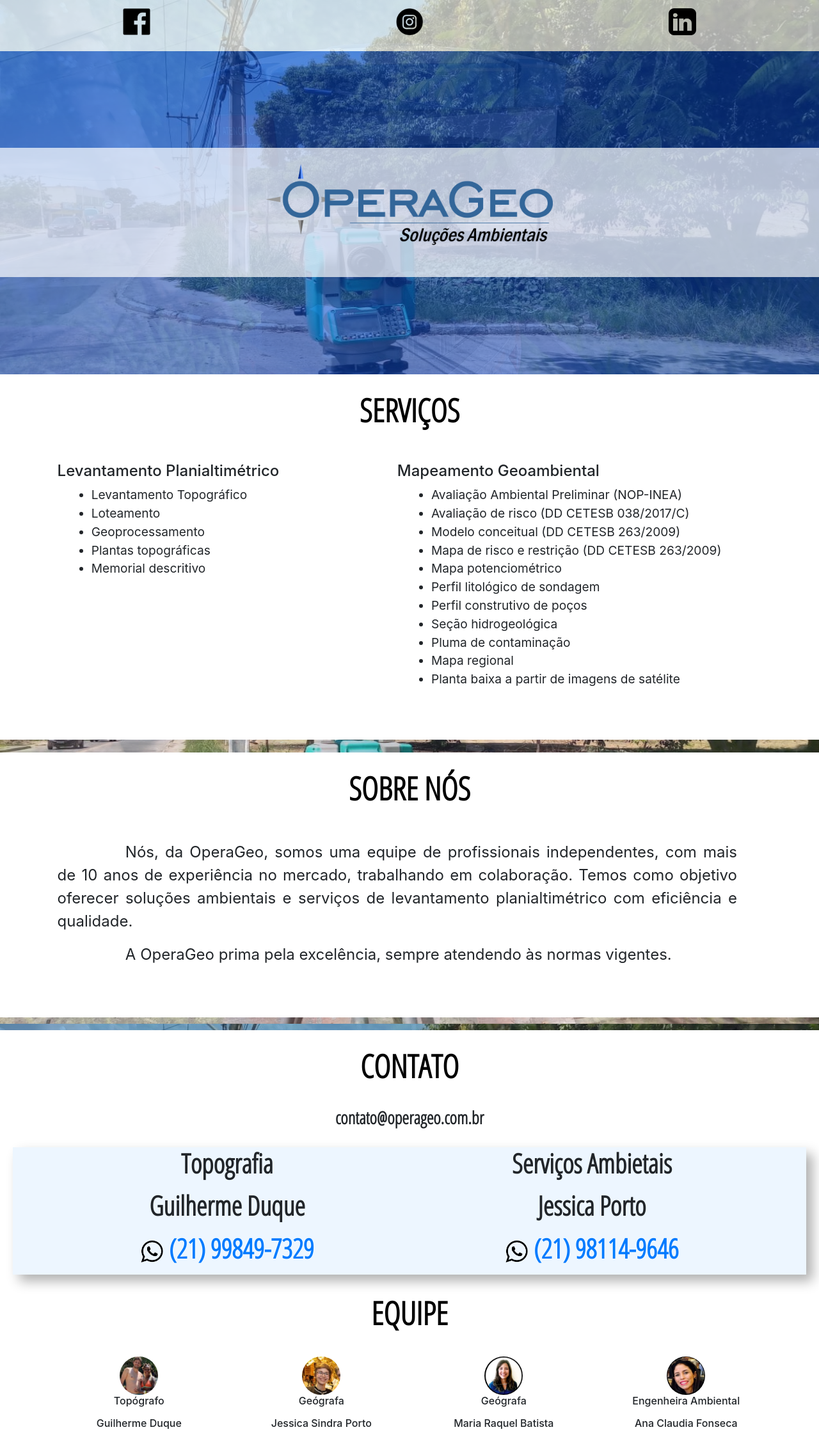
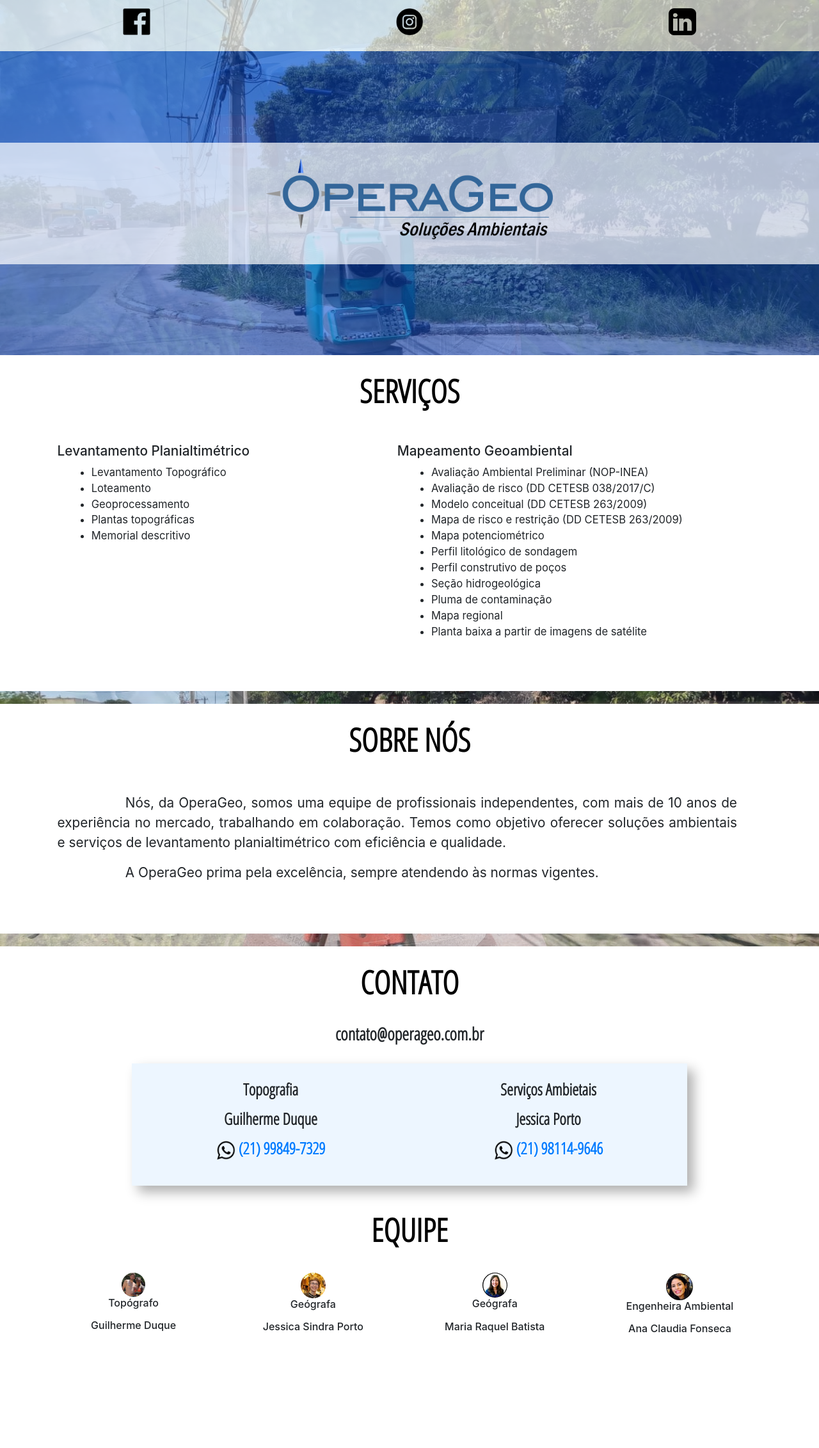
Before and after one commit to joanapaulaso/GeoNova, a PHP site: page / in a window 1280 px wide. Shown: the whole page at 64% size. After the commit the page ends 2083 px from the top, so only its background shows below. Run offline with PHP 8.4, Linux system fonts and the light colour scheme.

Commit message:
Add files via upload

```diff
--- a/CSS/custom-responsive-style.css
+++ b/CSS/custom-responsive-style.css
@@ -332,7 +340,7 @@
 
 	.card-body {
 
-		font-size: 150% !important;
+		font-size: 130% !important;
 
 	}
 
@@ -354,6 +362,12 @@
 		flex-flow: inherit !important;
 		padding-left: 0 !important;
 		padding-right: 0 !important;
+
+	}
+
+	p.contact-subtitle {
+
+		font-size: 90% !important;
 
 	}
 
--- a/CSS/styles.css
+++ b/CSS/styles.css
@@ -168,6 +168,15 @@ td.logos-td {
 
     background-color: rgba(219, 238, 255, 0.5) !important;
     box-shadow: 10px 10px 18px 0px rgba(176,176,176,1);
+    width: 70% !important;
+    margin-left: auto;
+    margin-right: auto;
+    margin-top: 2%;
+    margin-bottom: 2%;
+    padding-top: 2%;
+    padding-bottom: 2%;
+    display: flex;
+    justify-content: center;
 
 }
 
@@ -253,10 +262,9 @@ img.thumb-wapp {
 
 .column-contact {
 
-    text-align: center;
-    margin-left: 2%;
-    margin-right: 2%;
-    width: 100%;
+    justify-items: center;
+    margin-left: auto;
+    margin-right: auto;
 
 }
 
@@ -264,7 +272,8 @@ h3.contact-title {
 
     font-size: 100%;
     text-align: center !important;
-    margin-top: 3%;
+    margin-top: 4%;
+    margin-bottom: 4%;
     margin-left: 2%;
     margin-right: 2%;
     width: 100%;
@@ -280,8 +289,9 @@ p.center {
 p.contact-subtitle {
 
     font-family: 'Open Sans Condensed', sans-serif;
-    font-size: 150%;
+    font-size: 130%;
     font-weight: bold;
+    text-align: center;
 
 }
 
```
Also changed, not shown: other parts of CSS/custom-responsive-style.css (+30 -22 lines).
